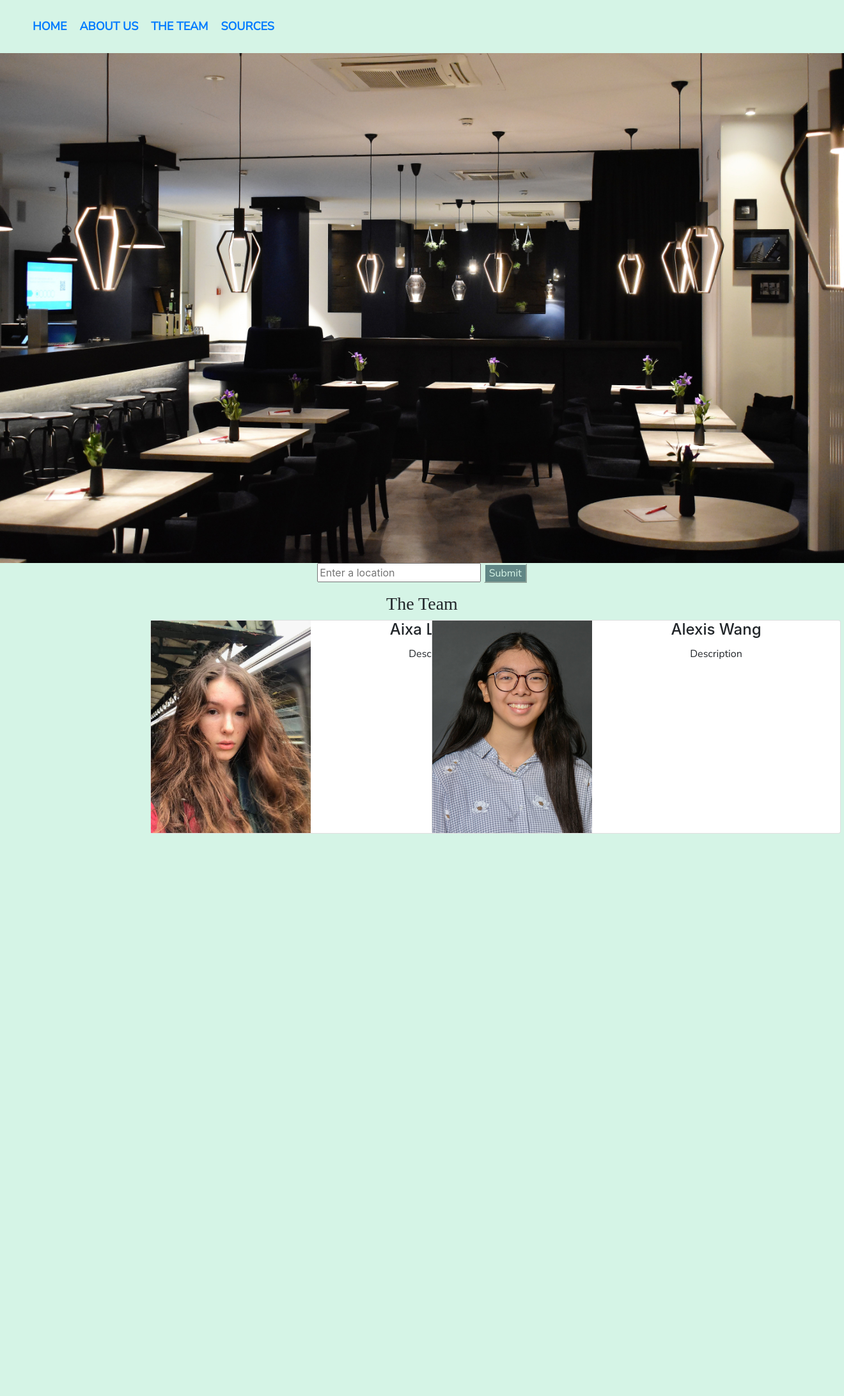
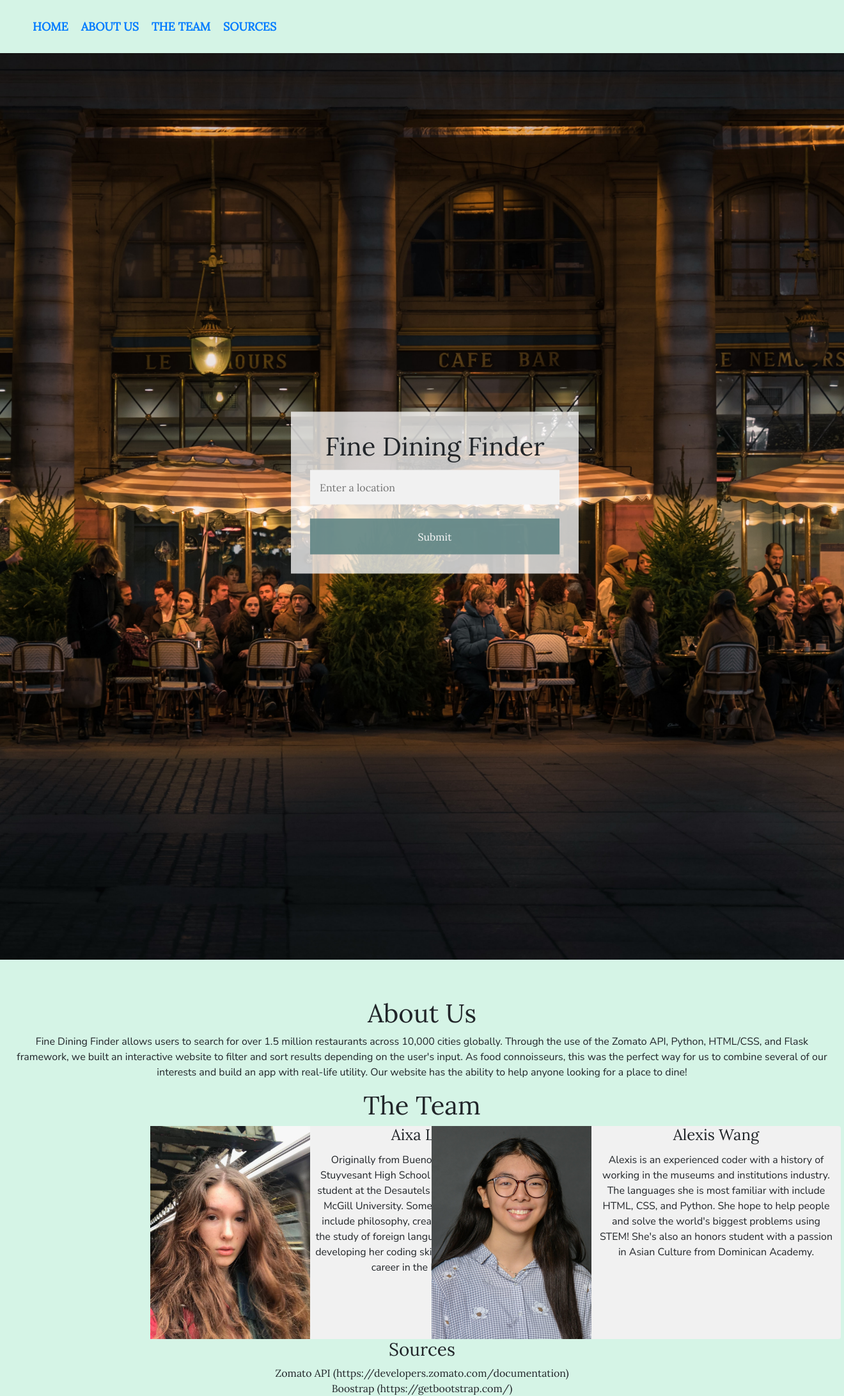
Before and after one commit to alacroix00/FinalProject, a Flask app: page / in a window 1320 px wide. Shown: the whole page at 64% size. Before the commit the page ends 1303 px from the top, so only its background shows below. Run offline with Flask 2, Linux system fonts and the light colour scheme; some libraries are stand-ins or nearby versions.

Commit message:
friday final

```diff
--- a/static/css/style.css
+++ b/static/css/style.css
@@ -52,22 +52,32 @@ a:hover {
     color: #618685;
 }
 
-input[type=submit] {
+/* input[type=submit] {
     background-color: #618685;
     color: #d5f4e6;
     font-family: 'Nunito Sans', sans-serif;
     border-color: #d5f4e6;
-}
+} */
+
+/* index.html code */
 
 #header {
     background-color: #D5F4E6;
 }
+.aboutus {
+    background-color: #D5F4E6;
+    margin-top: 60px;
+}
 .card {
     margin: 0 auto;
+    background-color: #F1F1F1;
+    border: none;
 }
-body {
+body, html {
     background-color: #D5F4E6;
     text-align: center;
+    font-family: 'Lora', sans-serif;
+    height: 100%;
 }
 .navbar-nav {
   white-space: nowrap;
@@ -80,7 +90,7 @@ body {
   color: #fff;
   transition: 0.3s;
   font-size: 18px;
-  font-family: 'Nunito Sans', sans-serif;
+  font-family: 'Lora', sans-serif;
   text-transform: uppercase;
   font-weight: 600;
 }
@@ -93,3 +103,55 @@ body {
 .theteam {
     text-align: center;
 }
+* {
+  box-sizing: border-box;
+}
+.bg-img {
+  /* The image used */
+  background-image: url("/static/images/background.jpg");
+  /* Control the height of the image */
+  min-height: 1500px;
+  /* Center and scale the image nicely */
+  background-position: center;
+  background-repeat: no-repeat;
+  background-size: cover;
+  position: relative;
+}
+/* Add styles to the form container */
+.container {
+  position: absolute;
+  top: 50%;
+  left: 50%;
+  transform: translate(-50%, -50%);
+  margin: 20px;
+  max-width: 450px;
+  padding: 30px;
+  background-color: rgba(255,255,255, .75);
+}
+/* Full-width input fields */
+input[type=text]{
+  width: 100%;
+  font-family: 'Lora', sans-serif;
+  padding: 15px;
+  margin: 5px 0 22px 0;
+  border: none;
+  background: #F1F1F1;
+}
+input[type=text]:focus, input[type=password]:focus {
+  background-color: #ddd;
+  outline: none;
+}
+/* Set a style for the submit button */
+.submit {
+  background-color: #618685;
+  font-family: 'Lora', sans-serif;
+  color: white;
+  padding: 16px 20px;
+  border: none;
+  cursor: pointer;
+  width: 100%;
+  opacity: 0.9;
+}
+.submit:hover {
+  opacity: 1;
+}
--- a/templates/index.html
+++ b/templates/index.html
@@ -9,13 +9,14 @@
     <!-- Import your own stylesheet -->
     <link rel="stylesheet" type="text/css" href="{{ url_for('static', filename='css/style.css') }}?q={{ time }}" />
     <link href="https://fonts.googleapis.com/css2?family=Nunito+Sans&display=swap" rel="stylesheet">
+    <link href="https://fonts.googleapis.com/css2?family=Lora&display=swap" rel="stylesheet">
 </head>
 <body>
     <header id="header" class="fixed-top header-transparent">
         <div class="container-fluid">
             <div class "navigation">
                 <nav class="navbar navbar-expand">
-                    <ul class="navbar-nav">
+                    <ul class="navbar-nav" >
                         <li class="nav-item active">
                             <a href="index"> Home</a>
                         </li>
@@ -33,32 +34,21 @@
             </div>
         </div>
     </header>
-    <div id="carouselExampleSlidesOnly" class="carousel slide" data-ride="carousel">
-  <div class="carousel-inner">
-    <div class="carousel-item active">
-        <img src="/static/images/waldemar-brandt-yzwKXsjYyDk-unsplash.jpg" class="d-block w-100" alt="...">
-    </div>
-    <div class="carousel-item">
-      <img src="/static/images/vishwas-katti-UrQ_BS9bLXQ-unsplash.jpg" class="d-block w-100" alt="...">
-    </div>
-    <div class="carousel-item">
-      <img src="/static/images/siyuan-g_V2rt6iG7A-unsplash.jpg" class="d-block w-100" alt="...">
-    </div>
-  </div>
+<div class="bg-img background">
+  <form method="post" action="/submit" class="container">
+    <h1 style="font-family: 'Lora', sans-serif;">Fine Dining Finder</h1>
+    <input type="text" placeholder="Enter a location" name="location_choice" required>
+    <input type="submit" class="submit">
+  </form>
 </div>
-<div class="container-fluid">
-<div class="background">
-    <form method="post" action="/submit">
-        <input type="text" name="location_choice" placeholder="Enter a location"/>
-        <!-- <input type="checkbox" name="price" placeholder="Enter a cuisine"/> -->
-        <input type="submit">
-    </form>
+<div class="container-fluid aboutus">
+<div id="about">
+    <h1> About Us </h1>
+    <p> Fine Dining Finder allows users to search for over 1.5 million restaurants across 10,000 cities globally. Through the use of the Zomato API, Python, HTML/CSS, and Flask framework, we built an interactive website to filter and sort results depending on the user's input. As food connoisseurs, this was the perfect way for us to combine several of our interests and build an app with real-life utility. Our website has the ability to help anyone looking for a place to dine!</p>
 </div>
 </div>
-<div id="aboutus">
-</div>
 <div id="theteam">
-    <h3> The Team </h3>
+    <h1> The Team </h1>
 <div class="container-fluid">
     <div class="row">
     <div class="col-2">
@@ -72,7 +62,7 @@
             <div class="col">
                 <div class="card-block px-2">
                     <h4 class="card-title" style="text-align center">Aixa Lacroix</h4>
-                    <p class="card-text">Description</p>
+                    <p class="card-text">Originally from Buenos Aires, Aixa graduated Stuyvesant High School in 2020 and is currently a student at the Desautels Faculty of Management at McGill University. Some of her personal interests include philosophy, creatingart, the outdoors, and the study of foreign languages. She plans on further developing her coding skills and possibly purusing a career in the FinTech sector.</p>
                 </div>
             </div>
         </div>
@@ -87,7 +77,7 @@
             <div class="col">
                 <div class="card-block px-2">
                     <h4 class="card-title">Alexis Wang</h4>
-                    <p class="card-text">Description</p>
+                    <p class="card-text">Alexis is an experienced coder with a history of working in the museums and institutions industry. The languages she is most familiar with include HTML, CSS, and Python. She hope to help people and solve the world's biggest problems using STEM! She's also an honors student with a passion in Asian Culture from Dominican Academy. </p>
                 </div>
             </div>
         </div>
@@ -99,6 +89,11 @@
 </div>
 </div>
 <div id="sources">
+    <h3> Sources </h3>
+    <ul>
+        <li>Zomato API (https://developers.zomato.com/documentation) </li>
+        <li>Boostrap (https://getbootstrap.com/)</li>
+    </ul>
 </div>
 </div>
 </div>
--- a/templates/results.html
+++ b/templates/results.html
@@ -15,7 +15,6 @@
 </head>
 
 <body class="background-image">
-
 	<div class="card" id="firstheader" style="width: 40rem;">
 		<div class="card-body">
 			<h1 class="card-title">Your Matches</h1>
@@ -37,8 +36,6 @@
 		</div>
 	</div>
 
-	<!-- <img class="card-img-top" src="..." alt="Card image cap"> -->
-	<!-- <a href="#" class="btn btn-primary">Go somewhere</a> -->
 	{% for num in range(0, restaurant_name|length) %}
 	<div class="card text-center" id="results" style="width: 40rem;">
 		<div class="card-body">
```
Also changed, not shown: templates/finalresults.html (+22 -14 lines), static/images/background.jpg (renamed from static/images/siyuan-g_V2rt6iG7A-unsplash.jpg).
